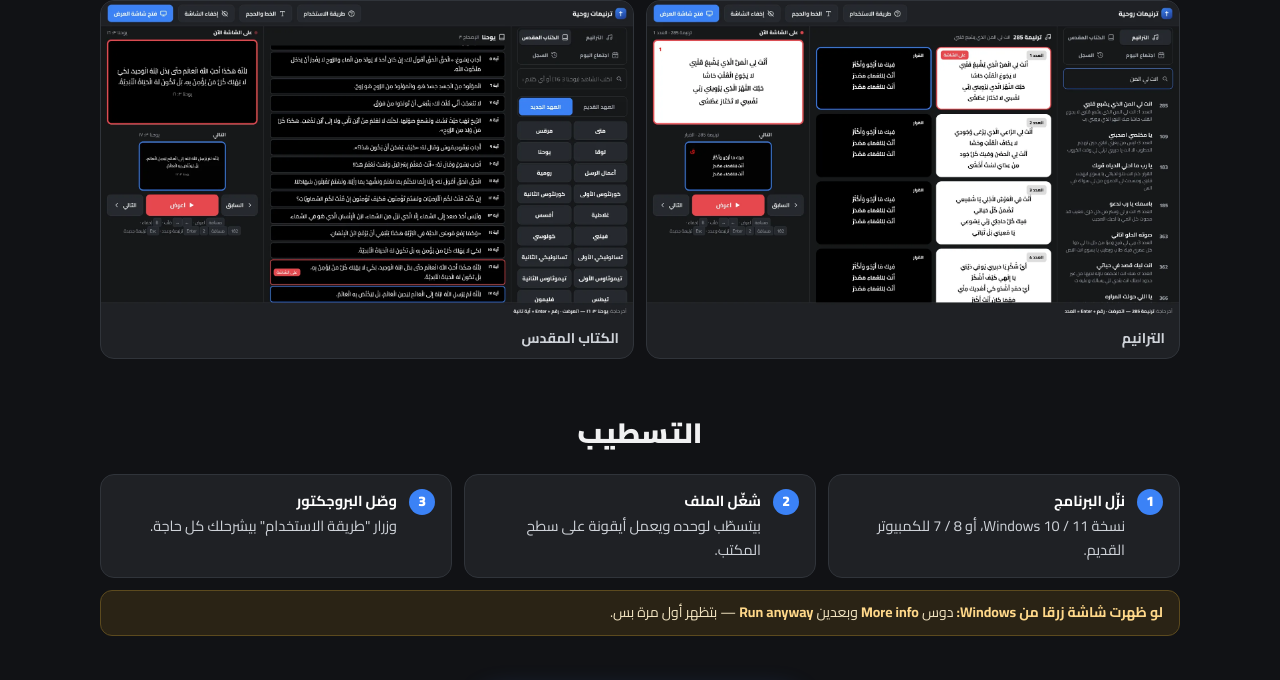
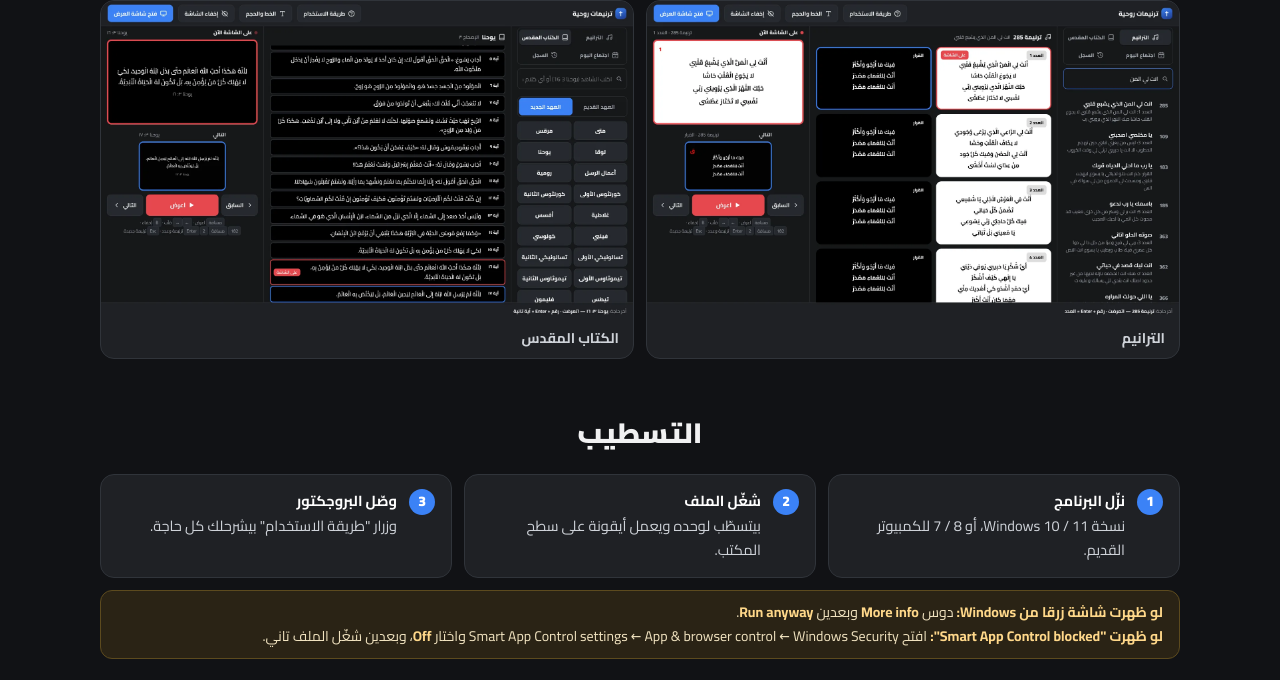
Before and after one commit to tarnematrohiya/tarnematrohiya.github.io, a plain HTML site: page index.html in a window 1280 px wide. Shown: the part 1661-2341 px from the top of the page. Drawn offline with Linux system fonts and the light colour scheme; no server answers.

Commit message:
شرح Smart App Control
Co-Authored-By: Claude Opus 5.5 <noreply@anthropic.com>
Claude-Session: https://claude.ai/code/session_01VVk9DJb7Vjmr1n9gfdnBKE

```diff
--- a/index.html
+++ b/index.html
@@ -178,7 +178,7 @@ footer{border-top:1px solid var(--line);padding:18px 0;color:var(--mut);font-siz
     <div><span><b>شغّل الملف</b>بيتسطّب لوحده ويعمل أيقونة على سطح المكتب.</span></div>
     <div><span><b>وصّل البروجكتور</b>وزرار "طريقة الاستخدام" بيشرحلك كل حاجة.</span></div>
   </div>
-  <div class="warn"><b>لو ظهرت شاشة زرقا من Windows:</b> دوس <bdi><b>More info</b></bdi> وبعدين <bdi><b>Run anyway</b></bdi> — بتظهر أول مرة بس.</div>
+  <div class="warn"><b>لو ظهرت شاشة زرقا من Windows:</b> دوس <bdi><b>More info</b></bdi> وبعدين <bdi><b>Run anyway</b></bdi>.<br><b>لو ظهرت "Smart App Control blocked":</b> افتح <bdi>Windows Security</bdi> ← <bdi>App &amp; browser control</bdi> ← <bdi>Smart App Control settings</bdi> واختار <bdi><b>Off</b></bdi>، وبعدين شغّل الملف تاني.</div>
 </div></section>
 
 <section class="final"><div class="w">
```
